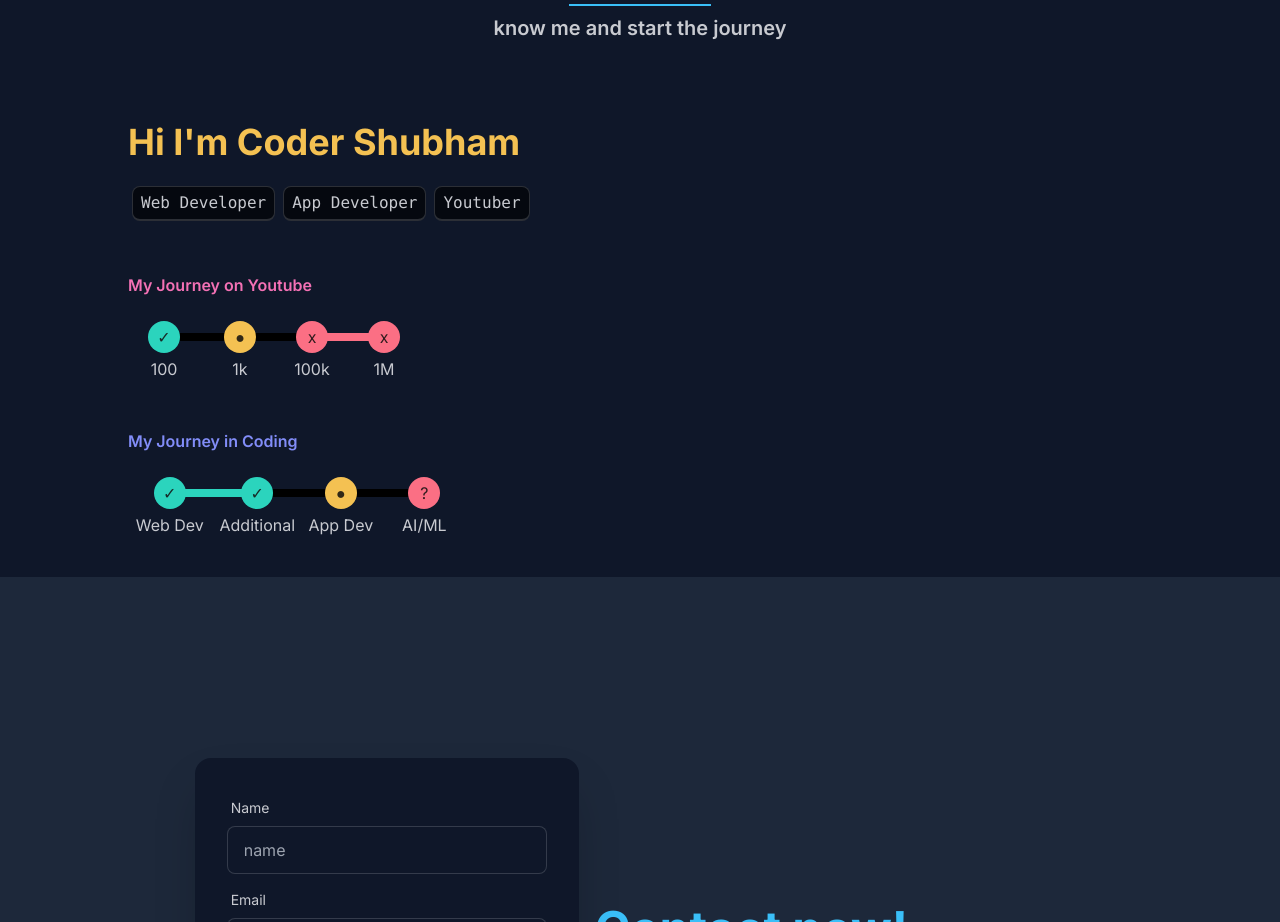
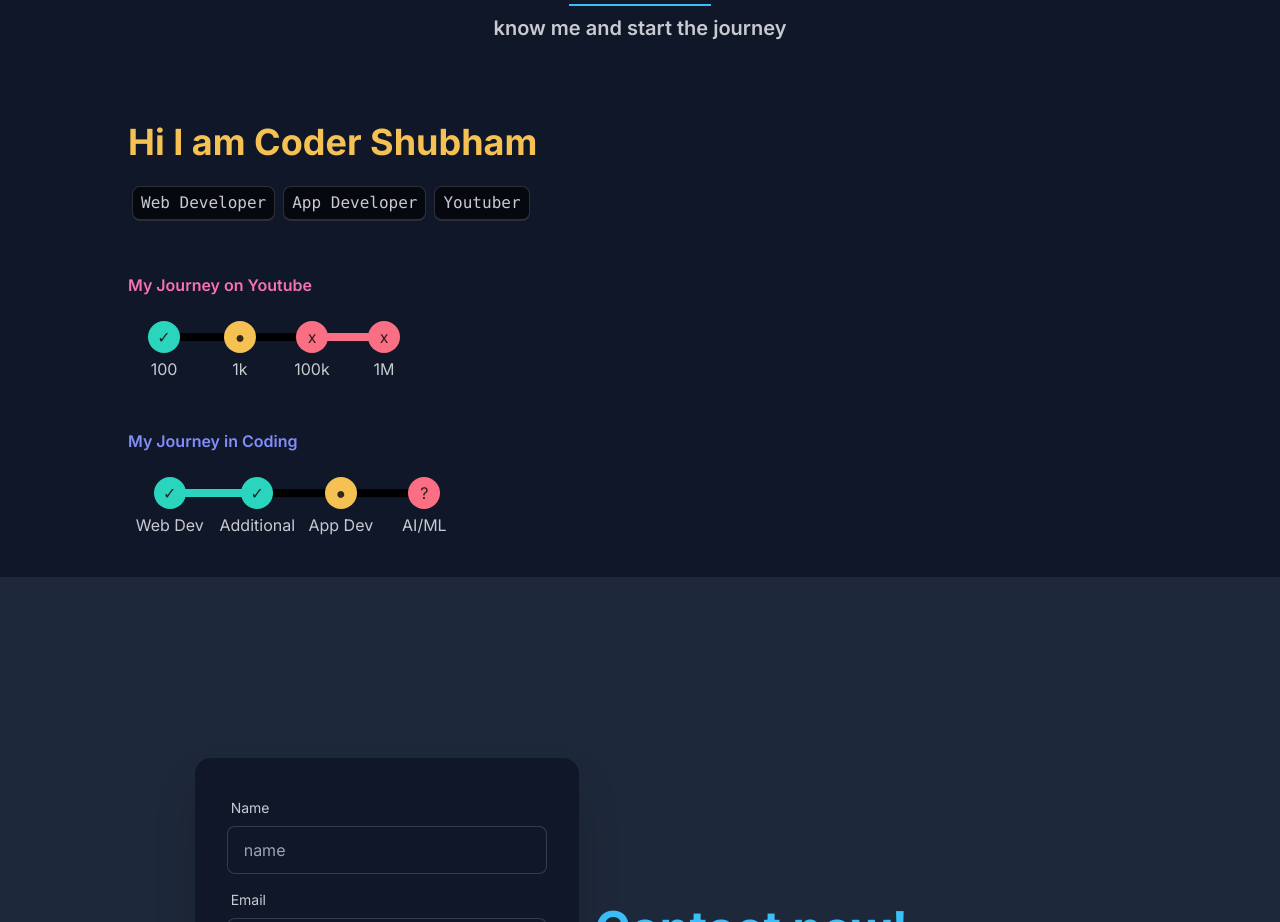
Before and after one commit to Shubham-Gupta-coder/portfolio_daisyUI_next13, a Next.js app: page / in a window 1280 px wide. Shown: the part 1820-2742 px from the top of the page. Built offline with nearby package versions, Linux system fonts and the light colour scheme.

Commit message:
Spelling fixed

```diff
--- a/app/components/About.tsx
+++ b/app/components/About.tsx
@@ -8,7 +8,7 @@
 
       <div className="w-[80vw] mx-auto">
         <h1 className="text-4xl text-warning mb-5 font-bold">
-          Hi I'm Coder Shubham
+          Hi I am Coder Shubham
         </h1>
         <div className="flex items-center flex-wrap">
           <kbd className="kbd m-1">Web Developer</kbd>
```
